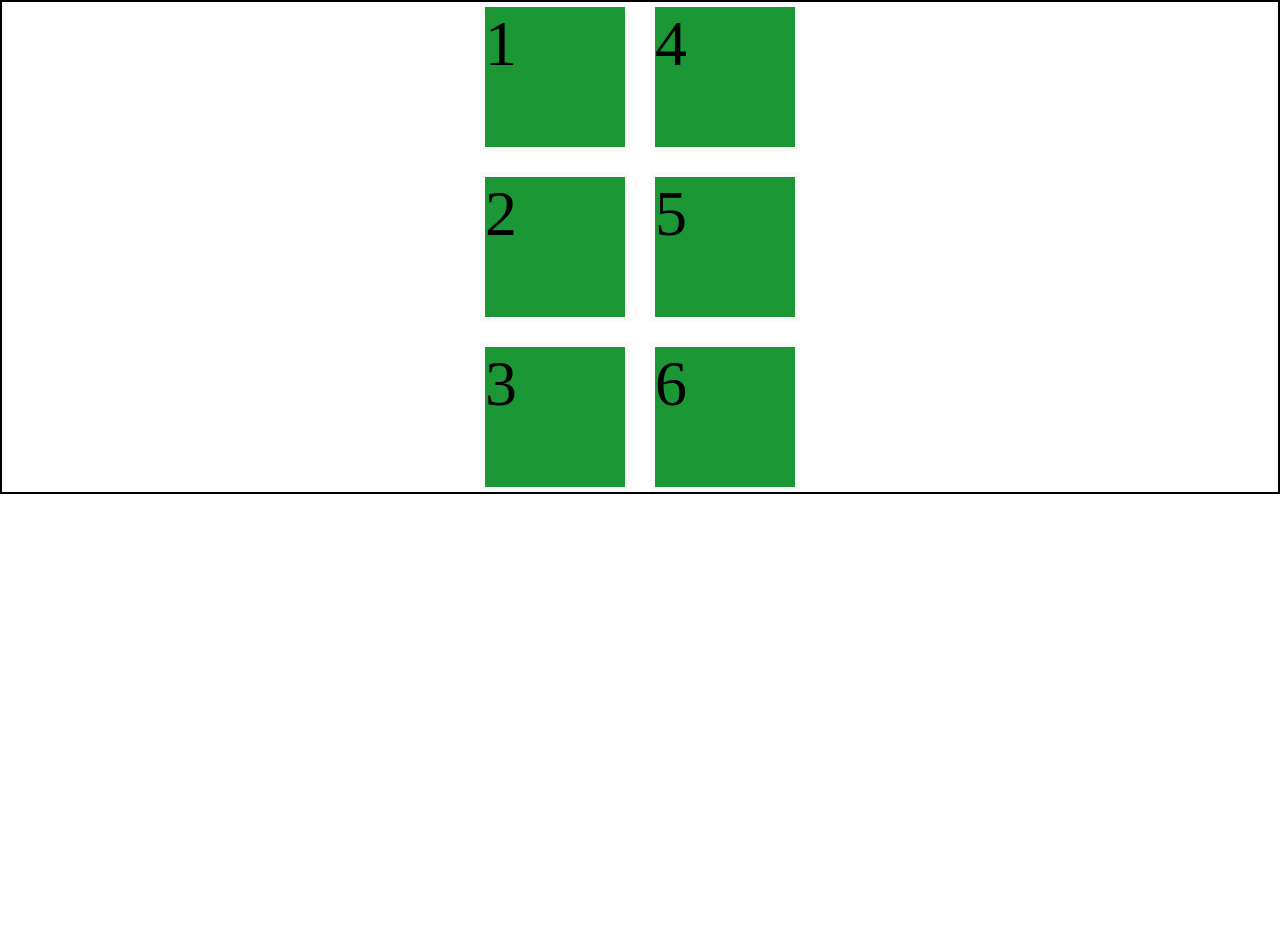
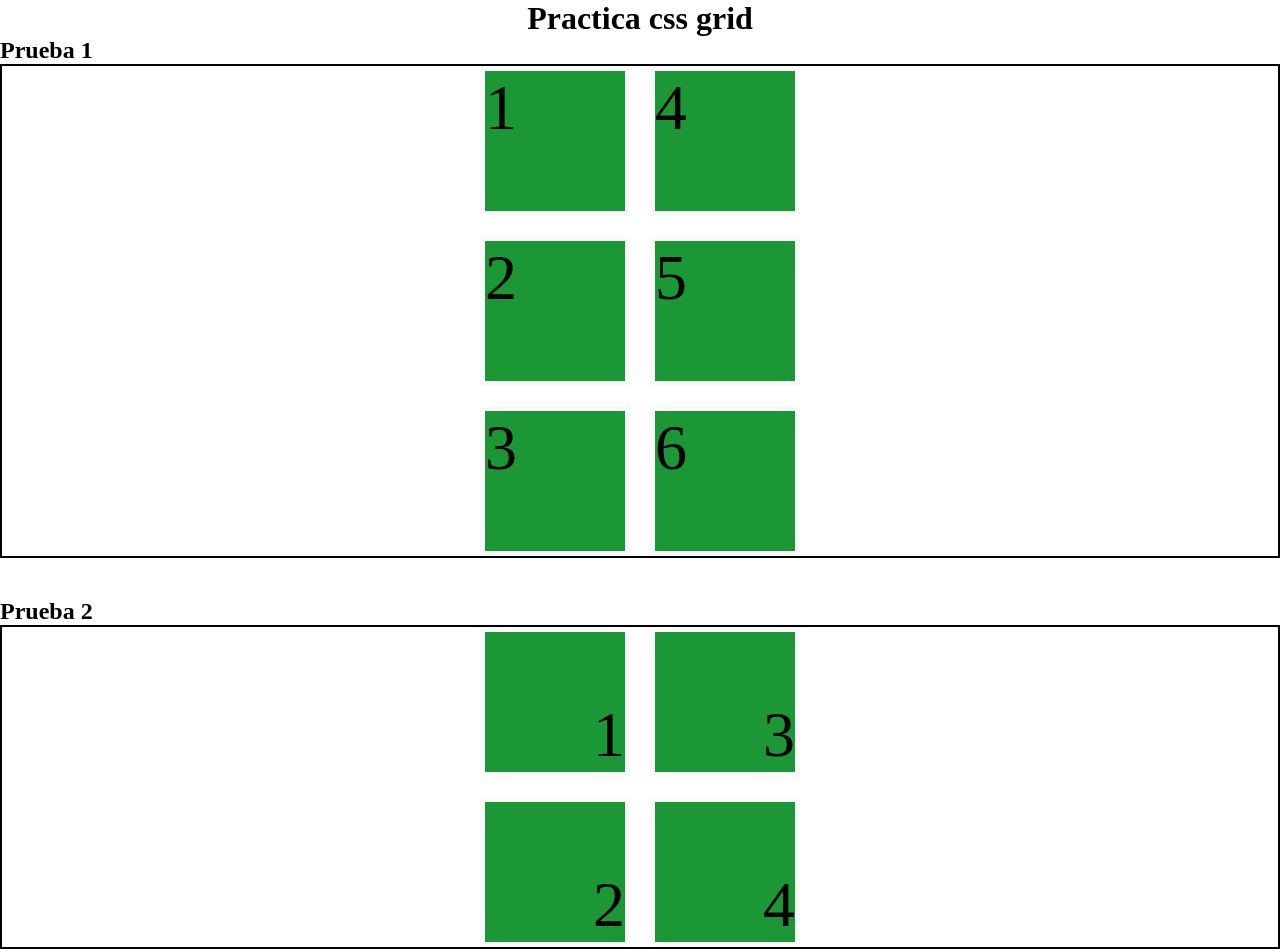
Before and after one commit to juckass/grid-demos-curso, a plain HTML site: page Index.html in a window 1280 px wide. Before the commit the page ends 800 px from the top, so only its background shows below. Drawn offline with Linux system fonts and the light colour scheme.

Commit message:
prueba 2

```diff
--- a/Index.html
+++ b/Index.html
@@ -7,7 +7,8 @@
     <link rel="stylesheet" href="./css/main.css">
 </head>
 <body>
-
+    <h1>Practica css grid</h1>
+    <h2>Prueba 1</h2>
     <div class="container">
         <div class="item">1</div>
         <div class="item">2</div>
@@ -16,6 +17,13 @@
         <div class="item">5</div>
         <div class="item">6</div>
     </div>
+    <h2>Prueba 2</h2>
+    <div class="container2">
+        <div class="item"><span>1</span></div>
+        <div class="item"><span>2</span></div>
+        <div class="item"><span>3</span></div>
+        <div class="item"><span>4</span></div>
+    </div>
 
 </body>
 </html>
--- a/scss/main.scss
+++ b/scss/main.scss
@@ -4,7 +4,9 @@
     padding: 0;
 }
 
-
+h1 {
+    text-align: center;
+}
 .container {
     border: 2px black solid;
     display: grid;
@@ -13,9 +15,30 @@
     grid-auto-flow: column;
     gap: 20px;
     place-content: center;
+    margin-bottom: 40px;
     .item {
         border: 5px solid #f9fbfb;
         font-size: 4rem;
         background-color: #1b9736;
     }
+
 }
+
+.container2 {
+    border: 2px black solid;
+    display: grid;
+    grid-template-rows: 150px 150px;
+    grid-auto-columns: 150px;
+    grid-auto-flow: column;
+    gap: 20px;
+    place-content: center;
+    .item {
+        border: 5px solid #f9fbfb;
+        font-size: 4rem;
+        background-color: #1b9736;
+        display: grid;
+        place-items: end;
+    }
+
+
+}
```
Also changed, not shown: css/main.css, 1 other file.
